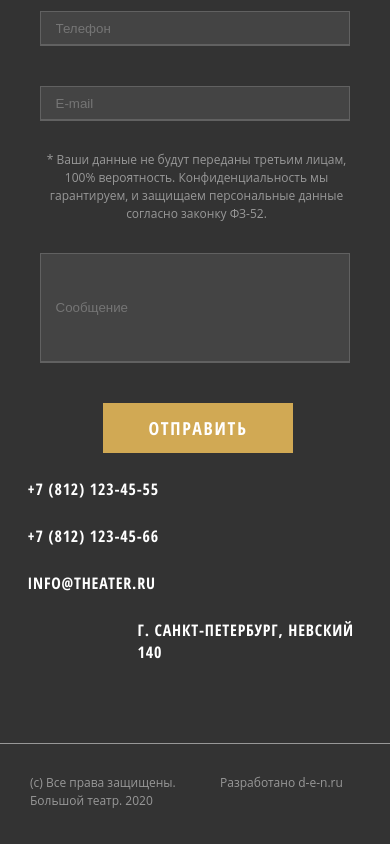
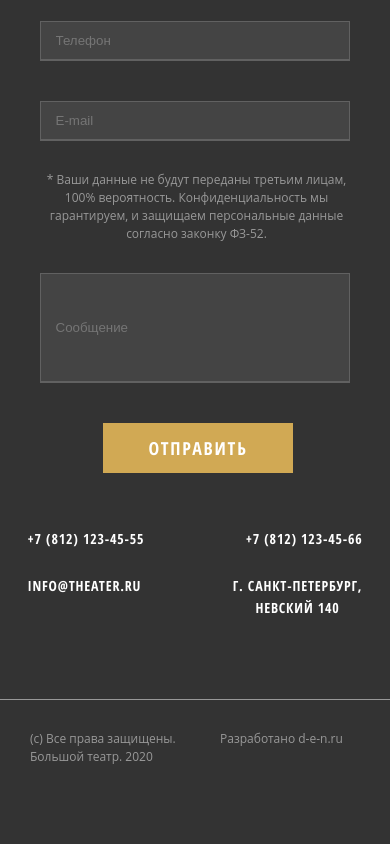
Before and after one commit to AidaGube/Teatr, a plain HTML site: page index.html in a window 390 px wide. Shown: the part 3891-4735 px from the top of the page. After the commit the page ends 4697 px from the top, so only its background shows below. Drawn offline with nearby package versions, Linux system fonts and the light colour scheme.

Commit message:
contacts

```diff
--- a/index.html
+++ b/index.html
@@ -300,32 +300,37 @@
           </div>
         </section>
 
+
+
         <section class="contacts">
           <div class="container contacts__container">
             <h2>стать <span> меценатом</span></h2>
             <div class="contacts__row">
               <div class="contacts-item contacts-nav">
-                <ul class="contacts-nav__list">
-                  <li class="contacts-nav__item">
-                    <a href="#" class="contacts-nav__link">
-                      +7 (812) 123-45-55</a
-                    >
-                  </li>
-                  <li class="contacts-nav__item">
-                    <a href="#" class="contacts-nav__link">
-                      +7 (812) 123-45-66</a
-                    >
-                  </li>
-                  <li class="contacts-nav__item">
-                    <a href="#" class="contacts-nav__link"> info@theater.ru</a>
-                  </li>
-                  <li class="contacts-nav__item">
-                    <a href="#" class="contacts-nav__link">
-                      г. санкт-петербург, невский 140</a
-                    >
-                  </li>
-                </ul>
+                <div class="contacts-nav__list">
+
+                  <div id="elem1" class="contacts-nav__item">
+                    <p>
+                      +7 (812) 123-45-55</p>
+                    </div>
+
+                  <div id="elem2" class="contacts-nav__item">
+                    <p>
+                      +7 (812) 123-45-66</p>
+                    </div>
+
+                  <div id="elem3"class="contacts-nav__item">
+                    <p> info@theater.ru</p>
+                  </div>
+
+                  <div id="elem4" class="contacts-nav__item">
+                    <p>
+                      г. санкт-петербург, невский 140</p>
+                    </div>
+
+                  </div>
               </div>
+
               <div class="contacts-item contacts-info">
                 <div class="contacts-info__item">
                   <input class="form-input" type="text" placeholder="Имя" />
@@ -333,6 +338,7 @@
                   <input class="form-input"  type="number" placeholder="Телефон" />
                   <input class="form-input"  type="text" placeholder="E-mail" />
                 </div>
+
                 <h3 class="contacts-info__title">
                   * Ваши данные не будут переданы третьим лицам, 100%
                   вероятность. Конфиденциальность мы гарантируем, и защищаем
@@ -350,6 +356,10 @@
           </div>
         </section>
 
+
+
+
+
         <footer class="footer">
           <div class="container">
             <div class="footer__row">
@@ -362,7 +372,6 @@
         </footer>
       </main>
     </div>
-
     <script src="https://unpkg.com/swiper/swiper-bundle.min.js"></script>
     <script src="./js/slider.js"></script>
     <script src="./js/sidebar.js"></script>
--- a/scss/media.scss
+++ b/scss/media.scss
@@ -126,15 +126,26 @@
 
     &-nav {
       order: 1;
+      margin-top: 30px;
+      &__list {
+        display: flex;
+        flex-wrap: wrap;
+        justify-content: space-between;
+      }
       &__item {
+        p {
+          font-size: 14px;
+          text-align: center;
+        }
         &:last-child {
-          margin-left: 110px;
+          width: 130px;
         }
       }
     }
 
     .form-input {
       width: 310px;
+      height: 40px;
       margin-left: 12px;
     }
     .contacts-info {
--- a/scss/sections/_contacts.scss
+++ b/scss/sections/_contacts.scss
@@ -20,34 +20,18 @@
   }
 
   &-nav {
+    display: flex;
+    flex-wrap: wrap;
     &__list {
       width: 100%;
     }
     &__item {
       margin-top: 25px;
-    }
-    &__link {
       @include font(16px, 22px);
       letter-spacing: 0.05em;
       text-transform: uppercase;
       color: $text-white;
-      position: relative;
-      &::before {
-        content: " ";
-        position: absolute;
-        left: 0;
-        bottom: -2px;
-        width: 100%;
-        height: 2px;
-        transform: scale(0);
-        background-color: $bg-orange;
-        transition: 0.4s;
-      }
-      &:hover {
-        &::before {
-          transform: scale(1);
-        }
-      }
+
     }
     }
 
```
Also changed, not shown: css/index.css, css/media.css, 2 other files. Lines whose indentation alone changed are shown as unchanged.
